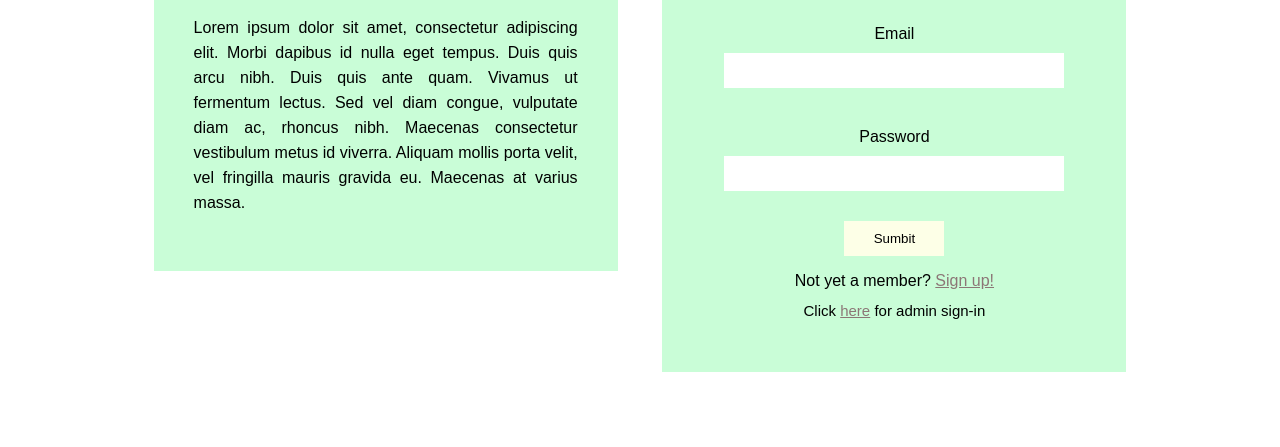
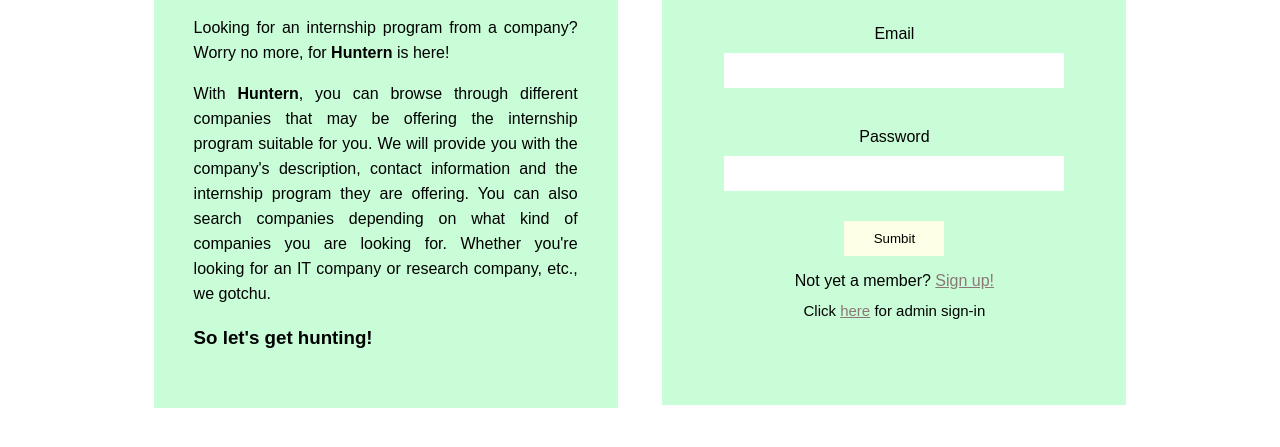
Before and after one commit to alphapacada/Huntern, a website: page views/index.html in a window 1280 px wide. Shown: the part 173-620 px from the top of the page. Drawn offline with Linux system fonts and the light colour scheme.

Commit message:
update Huntern decription in index html

```diff
--- a/views/index.html
+++ b/views/index.html
@@ -10,7 +10,10 @@
 		<div class="container-title">
 			<div class="title">
 				<h1>HUNTERN</h1>
-				<p>Lorem ipsum dolor sit amet, consectetur adipiscing elit. Morbi dapibus id nulla eget tempus. Duis quis arcu nibh. Duis quis ante quam. Vivamus ut fermentum lectus. Sed vel diam congue, vulputate diam ac, rhoncus nibh. Maecenas consectetur vestibulum metus id viverra. Aliquam mollis porta velit, vel fringilla mauris gravida eu. Maecenas at varius massa.</p>
+				<p>Looking for an internship program from a company? Worry no more, for <b>Huntern</b> is here!</p>
+				<p>With <b>Huntern</b>, you can browse through different companies that may be offering the internship program suitable for you. We will provide you with the company's description, contact information and the internship program they are offering. You can also search companies depending on what kind of companies you are looking for. Whether you're looking for an IT company or research company, etc., we gotchu.</p>
+				<p> </p>
+				<h3>So let's get hunting!</h3>
 			</div>
 		</div>
 
--- a/views/main.css
+++ b/views/main.css
@@ -100,6 +100,7 @@ a{
 .admin{
 	font-size: 15px;
 	line-height: 10px;
+	padding-bottom: 33px;
 }
 
 #admin{
```
